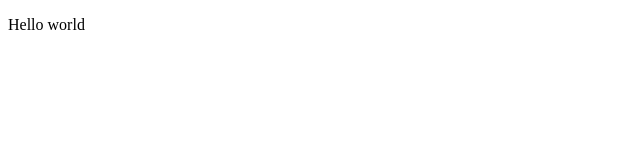
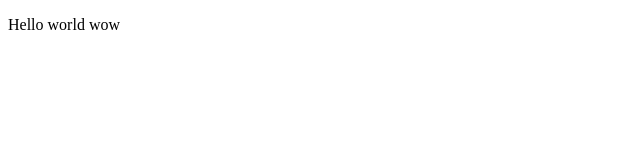
Before and after one commit to kaffahannas/MIS-Canteen, a plain HTML site: page index.html in a window 1280 px wide. Shown: the full height of the page, 0-640 px from the left. Drawn offline with Linux system fonts and the light colour scheme.

Commit message:
Update index.html
Signed-off-by: Vuinsento4 <157347216+Vuinsento4@users.noreply.github.com>

```diff
--- a/index.html
+++ b/index.html
@@ -6,6 +6,6 @@
     <title>Document</title>
 </head>
 <body>
-    <p>Hello world</p>
+    <p>Hello world wow</p>
 </body>
 </html>
```
